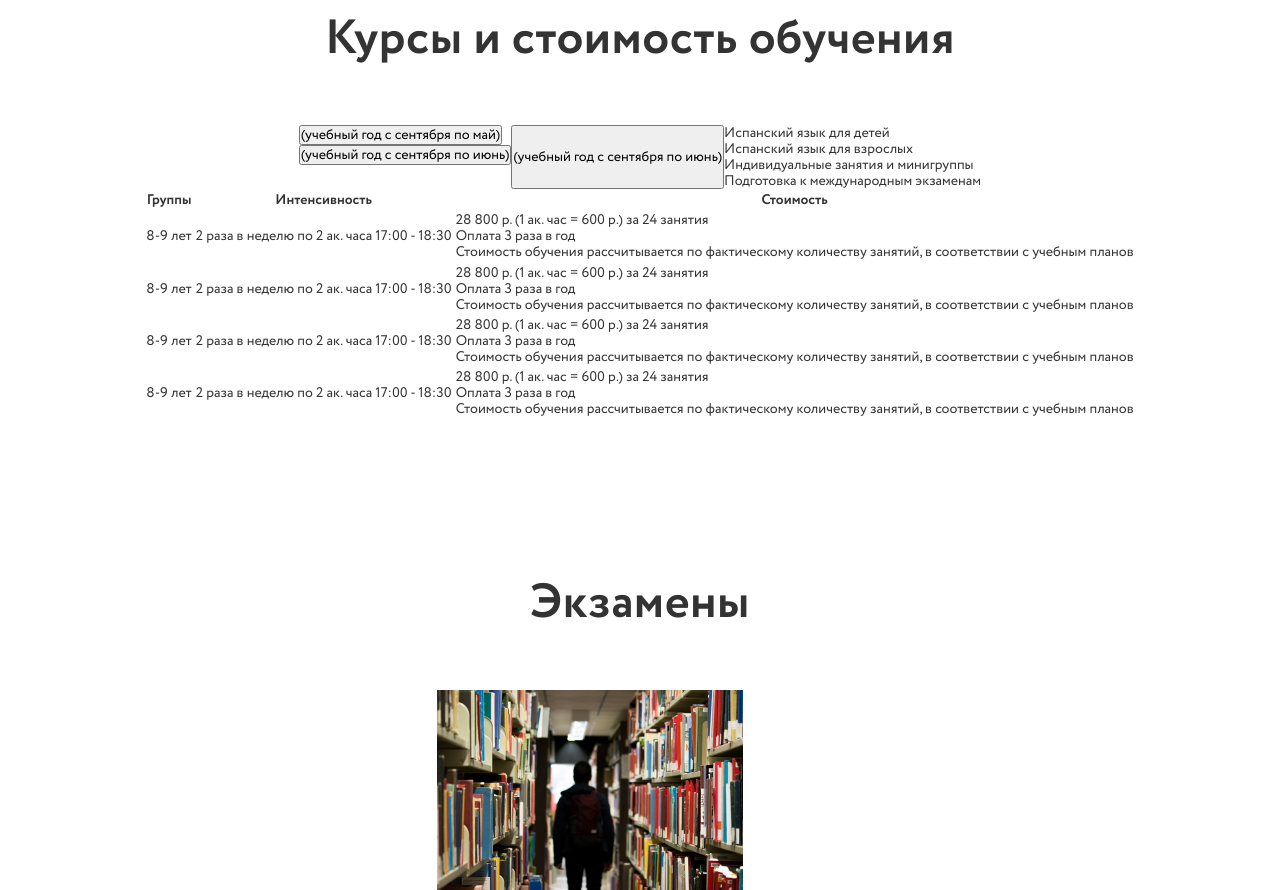
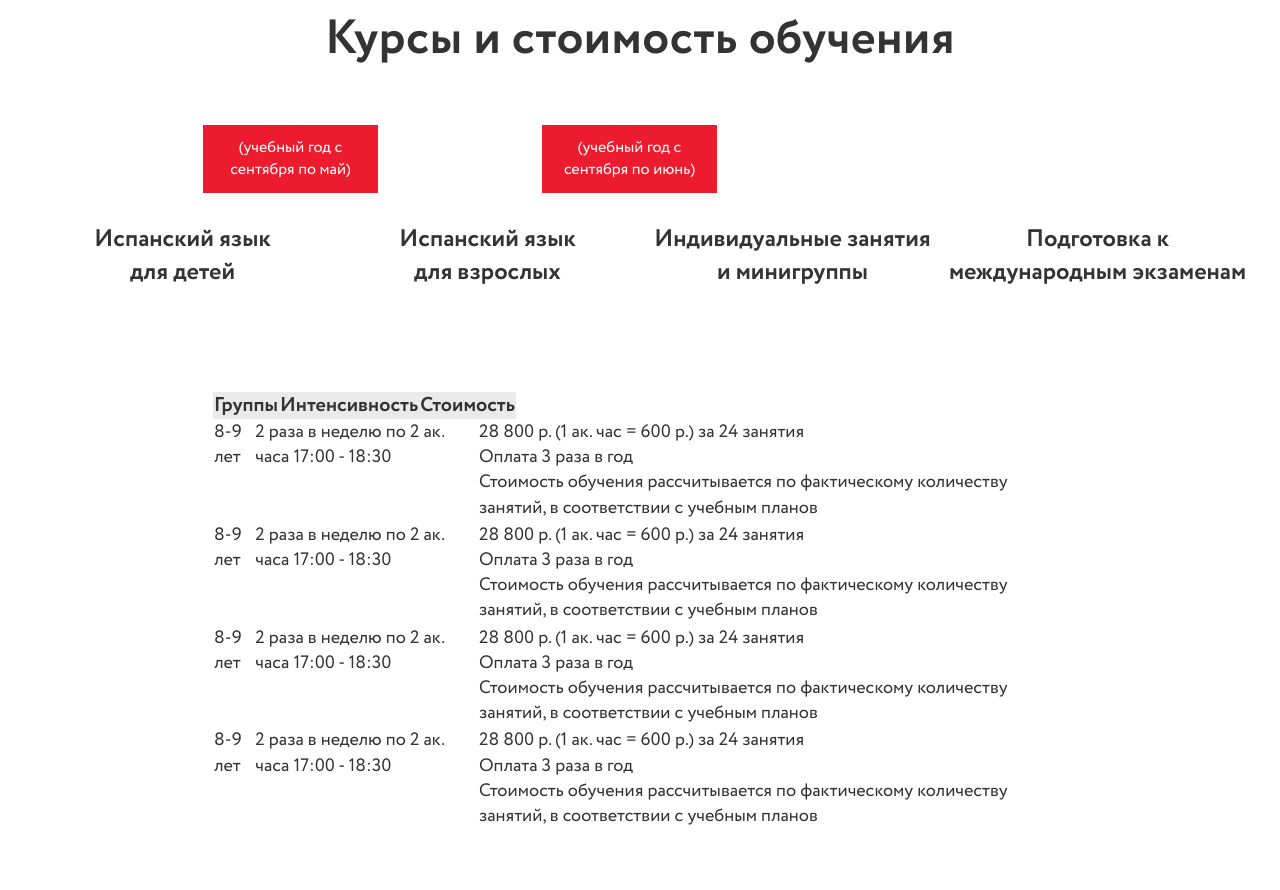
Before and after one commit to Chesterr94/Skhool_Lavita, a plain HTML site: page index.html in a window 1280 px wide. Shown: the part 1440-2330 px from the top of the page. Drawn offline with Linux system fonts and the light colour scheme.

Commit message:
03.02.2023_15.39

```diff
--- a/css/index.css
+++ b/css/index.css
@@ -4,3 +4,4 @@
 @import url("/css/header-block-cards.css");
 @import url("/css/main-wraper.css");
 @import url("/css/main-content.css");
+@import url("/css/main-content-table.css");
--- /dev/null
+++ b/css/main-content-table.css
@@ -0,0 +1,46 @@
+.main-content-table{
+  display: flex;
+  border-collapse: collapse;
+  padding: 50px 110px 75px;
+  width: 100%;
+  max-width: 1076px;
+  margin: 0 auto;
+  font-weight: 400;
+  font-size: 18px;
+  line-height: 140%;
+
+
+}
+
+.main-content-table-tr-title{
+  background: rgba(51, 51, 51, 0.05);
+  font-size: 20px;
+}
+
+.main-content-table-tr-text-span{
+  background-color: var(--color-red,#EC1B2E);
+  color: var(--color-white, #FFFFFF);
+  border:none;
+  padding: 5px 0 3px 7px;
+}
+
+.th-1{
+  width: 180px;
+  padding: 10px 96px 10px 20px;
+}
+
+.th-2{
+  width: 300px;
+  padding: 10px 141px 10px 20px;
+  text-align: left;
+}
+
+.th-3{
+  width: 596px;
+  padding: 10px 481px 10px 20px;
+  text-align: left;
+}
+
+.main-content-table-tr{
+  display: flex;
+}
--- a/css/main-content.css
+++ b/css/main-content.css
@@ -11,3 +11,50 @@
   text-align: center;
   padding-bottom: 52px;
 }
+
+.main-conent-list-buttons{
+  display: flex;
+  width: 100%;
+  padding: 0 173px 15px;
+  gap: 164px;
+}
+
+.main-content-button{
+  width: 175px;
+  height: 68px;
+  text-align: center;
+  font-weight: 400;
+  font-size: 16px;
+  line-height: 140%;
+  padding: 12px 20px;
+}
+
+.main-content-list{
+  display: flex;
+  width: 100%;
+  justify-content: space-between;
+  padding: 15px 0 50px;
+  font-weight: 700;
+  font-size: 24px;
+  line-height: 140%;
+  text-align: center;
+}
+
+.main-content-list-item{
+  width: 306px;
+  height: 68px;
+}
+
+.main-content-list-item:hover{
+  color: var(--color-red,#EC1B2E);
+}
+
+.main-content-table{
+  padding: 50px 0 75px;
+  border: 1px solid transparent;
+  border-collapse: collapse;
+}
+
+.main-content-table-tr-titles{
+  background: rgba(51, 51, 51, 0.05);
+}
--- a/index.html
+++ b/index.html
@@ -28,15 +28,15 @@
           </svg>
         </div>
         <ul class="header-block-menu menu-lower">
-          <li class="header-block-menu-lower-li">О нас</li>
-          <li class="header-block-menu-lower-li">Расписание и оплата</li>
-          <li class="header-block-menu-lower-li">Мероприятия</li>
-          <li class="header-block-menu-lower-li">Экзамены</li>
-          <li class="header-block-menu-lower-li">Обучение в испании</li>
-          <li class="header-block-menu-lower-li">Новости</li>
-          <li class="header-block-menu-lower-li">Фотогалерея</li>
-          <li class="header-block-menu-lower-li">Контакты</li>
-          <li class="header-block-menu-lower-li">Отзывы</li>
+          <li class="header-block-menu-lower-li"><a href="http://gachiplus.com/" target="_blank"> О нас</a></li>
+          <li class="header-block-menu-lower-li"><a href="https://www.youtube.com/watch?v=WGekrRjpg2U" target="_blank"> Расписание и оплата</a></li>
+          <li class="header-block-menu-lower-li"><a href="https://www.youtube.com/watch?v=IXFjJGZlzEE" target="_blank"> Мероприятия</a></li>
+          <li class="header-block-menu-lower-li"><a href="https://i.ytimg.com/vi/HcOHZG8K_UU/maxresdefault.jpg" target="_blank"> Экзамены</a></li>
+          <li class="header-block-menu-lower-li"><a href="https://www.tiktok.com/@contentcook/video/7117941548569873669" target="_blank"> Обучение в испании</a></li>
+          <li class="header-block-menu-lower-li"><a href="https://www.reddit.com/r/gachimuchi/comments/a1yulj/unlike_you_guys_i_get_my_news_from_a_reliable/" target="_blank"> Новости</a></li>
+          <li class="header-block-menu-lower-li"><a href="https://www.arte-sur.org/wp-content/uploads/2012/09/gachiprietogallery_baja.jpg" target="_blank"> Фотогалерея</a></li>
+          <li class="header-block-menu-lower-li"><a href="https://spark-interfax.ru/sankt-peterburg-petrogradski/ooo-gachi-geims-inn-7813658110-ogrn-1217800167089-cf9e42342c382f66e053219aa8c09401" target="_blank"> Контакты</a></li>
+          <li class="header-block-menu-lower-li"><a href="https://rozetka.com.ua/340036834/p340036834/comments/" target="_blank"> Отзывы</a></li>
         </ul>
       </div>
     </div>
@@ -75,19 +75,18 @@
         <section class="main-content">
           <h2 class="main-content-title-h2 title-h2">Курсы и стоимость обучения</h2>
           <ul class="main-conent-list-buttons">
-            <li><button type="button" class="main-content-button">(учебный год с сентября по май)</button></li>
-            <li> <button type="button" class="main-content-button">(учебный год с сентября по июнь)</button></li>
+            <li><button type="button" class="main-content-button button">(учебный год с сентября по май)</button></li>
+            <li> <button type="button" class="main-content-button button">(учебный год с сентября по июнь)</button></li>
           </ul>
-          <button class="main-content-button">(учебный год с сентября по июнь)</button>
           <ul class="main-content-list">
-            <li class="main-content-list-item item">Испанский язык для детей</li>
-            <li class="main-content-list-item item">Испанский язык для взрослых</li>
-            <li class="main-content-list-item item">Индивидуальные занятия и минигруппы</li>
+            <li class="main-content-list-item item">Испанский язык<br> для детей</li>
+            <li class="main-content-list-item item">Испанский язык<br> для взрослых</li>
+            <li class="main-content-list-item item">Индивидуальные занятия<br> и минигруппы</li>
             <li class="main-content-list-item item">Подготовка к международным экзаменам</li>
           </ul>
           <table class="main-content-table">
             <tbody>
-              <tr class="main-content-table-tr">
+              <tr class="main-content-table-tr-titles">
                 <th class="main-content-table-tr-title">Группы</th>
                 <th class="main-content-table-tr-title">Интенсивность</th>
                 <th class="main-content-table-tr-title">Стоимость</th>
```
